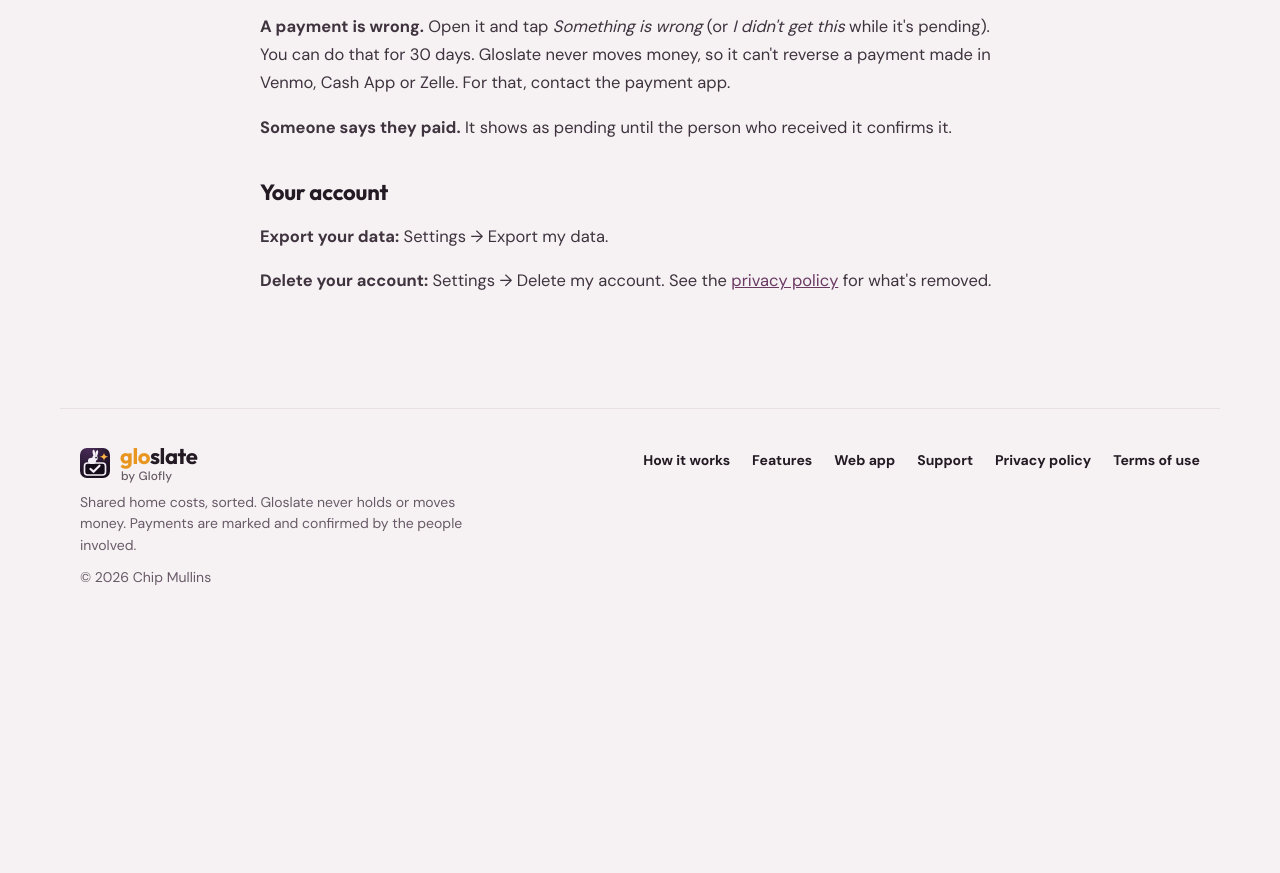
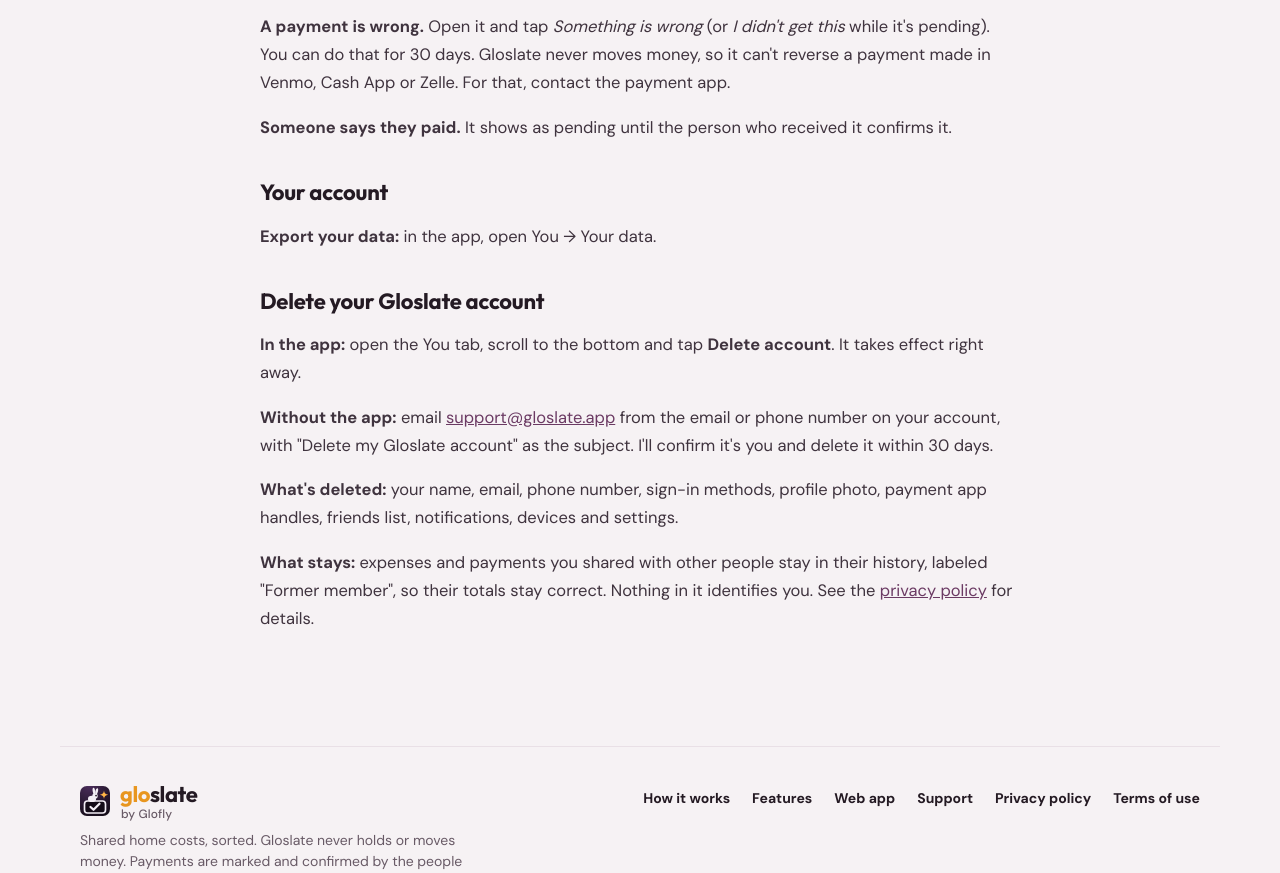
Before and after one commit to chipmullins/gloslate, a Rails app: page /support in a window 1280 px wide. Shown: the part 1021-1894 px from the top of the page. Before the commit the page ends 1606 px from the top, so only its background shows below. Run offline with Rails 7, Linux system fonts and the light colour scheme; parts of the project's set-up code (start-up, migrations or seed data) failed here and were passed over.

Commit message:
Support page: a full account deletion section for Google Play

```diff
--- a/api/app/views/public/privacy.html.erb
+++ b/api/app/views/public/privacy.html.erb
@@ -62,7 +62,7 @@
   <h2>Your choices</h2>
   <ul>
     <li><b>Export:</b> in Settings, download everything Gloslate holds about you, or a home's year as a spreadsheet.</li>
-    <li><b>Delete:</b> in Settings, choose Delete my account.</li>
+    <li><b>Delete:</b> on the You tab, tap Delete account, or see <a href="/support#delete-account">how to delete your account</a>.</li>
     <li><b>Notifications and reminders:</b> choose which ones you get, set quiet hours, and turn off automatic nudges, in Settings.</li>
     <li><b>Friends:</b> remove a friend, or reset your "add me" link, at any time.</li>
     <li><b>Questions or requests</b> about your data: email <a href="mailto:<%= support %>"><%= support %></a>.</li>
--- a/api/app/views/public/support.html.erb
+++ b/api/app/views/public/support.html.erb
@@ -28,8 +28,13 @@
   <p><b>Someone says they paid.</b> It shows as pending until the person who received it confirms it.</p>
 
   <h2>Your account</h2>
-  <p><b>Export your data:</b> Settings → Export my data.</p>
-  <p><b>Delete your account:</b> Settings → Delete my account. See the <a href="/privacy">privacy policy</a> for what's removed.</p>
+  <p><b>Export your data:</b> in the app, open You → Your data.</p>
+
+  <h2 id="delete-account">Delete your Gloslate account</h2>
+  <p><b>In the app:</b> open the You tab, scroll to the bottom and tap <b>Delete account</b>. It takes effect right away.</p>
+  <p><b>Without the app:</b> email <a href="mailto:<%= support %>?subject=Delete%20my%20Gloslate%20account"><%= support %></a> from the email or phone number on your account, with "Delete my Gloslate account" as the subject. I'll confirm it's you and delete it within 30 days.</p>
+  <p><b>What's deleted:</b> your name, email, phone number, sign-in methods, profile photo, payment app handles, friends list, notifications, devices and settings.</p>
+  <p><b>What stays:</b> expenses and payments you shared with other people stay in their history, labeled "Former member", so their totals stay correct. Nothing in it identifies you. See the <a href="/privacy">privacy policy</a> for details.</p>
 </article>
 </main>
 <%= render "public/site_footer" %>
```
Also changed, not shown: docs/store-privacy.md (+3 -3 lines).
